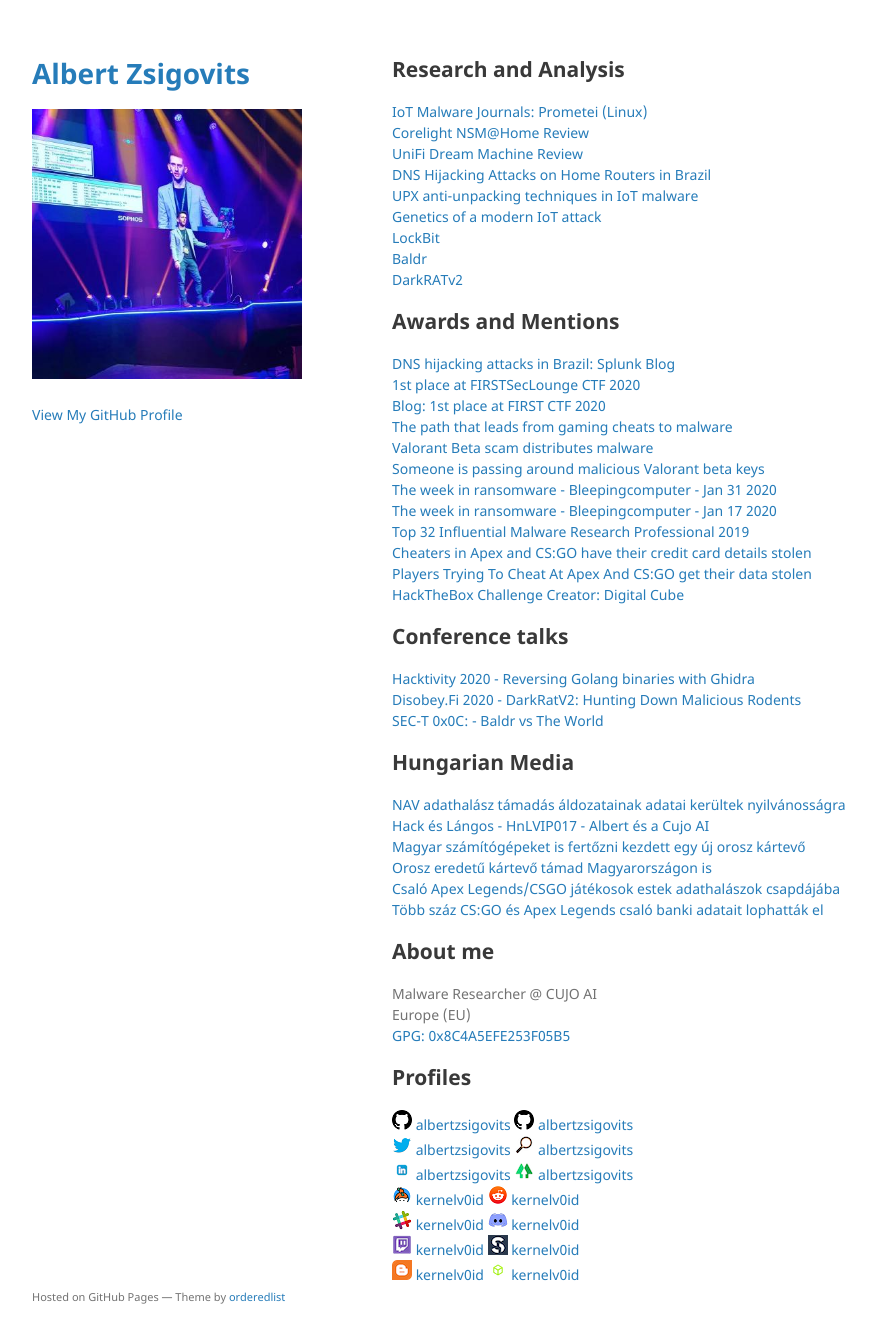
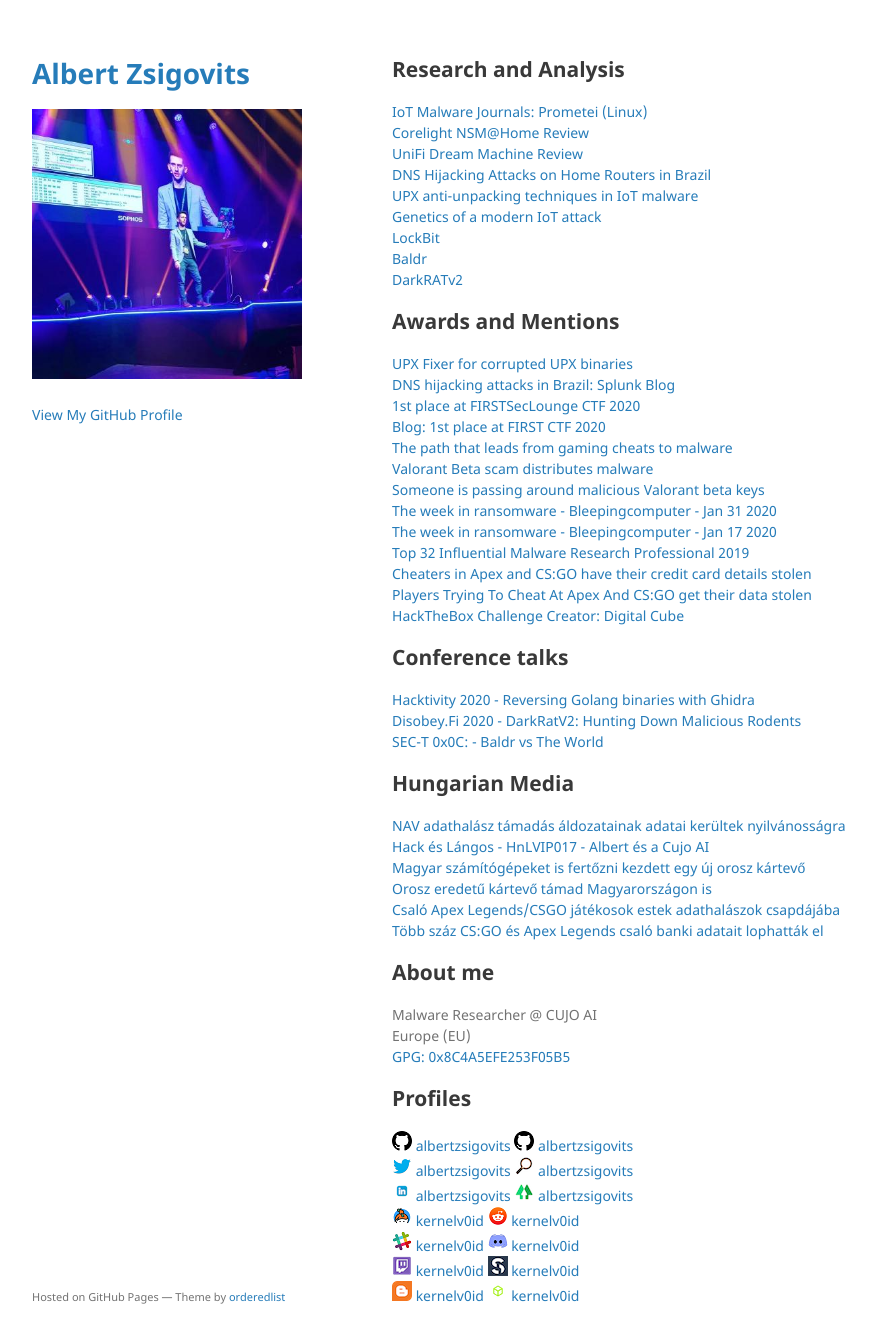
Before and after one commit to albertzsigovits/albertzsigovits.github.io, a Jekyll site: the page built from index.md, in a window 1280 px wide and 1376 px high. Shown: the top 1343 px of the window, without its empty margins (178-1054 px from the left). Built offline with Jekyll 4.4.1, drawn with Linux system fonts in a browser that asks for light colours; the repository's description, which GitHub fills in, is left out; our own code applies the rules of GitHub Pages for plain Markdown files.

Commit message:
Update index.md

```diff
--- a/index.md
+++ b/index.md
@@ -15,6 +15,7 @@
 
 ## Awards and Mentions
 
+[UPX Fixer for corrupted UPX binaries](https://github.com/lcashdol/UPX/blob/main/upx_dec.c)
 [DNS hijacking attacks in Brazil: Splunk Blog](https://www.splunk.com/en_us/blog/security/staff-picks-for-splunk-security-reading-february-2021.html)
 [1st place at FIRSTSecLounge CTF 2020](https://www.first.org/resources/papers/ctf-jun2020/last4ofus.pdf)
 [Blog: 1st place at FIRST CTF 2020](https://cujo.com/cujo-ai-labs-won-first-2020-virtual-challenge-competition/)
```
